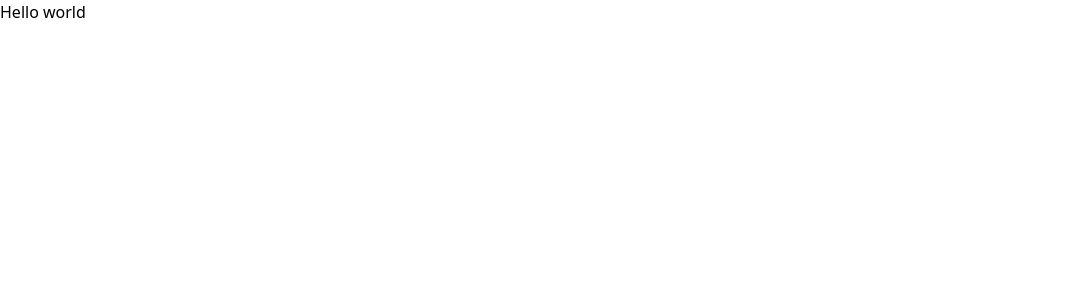
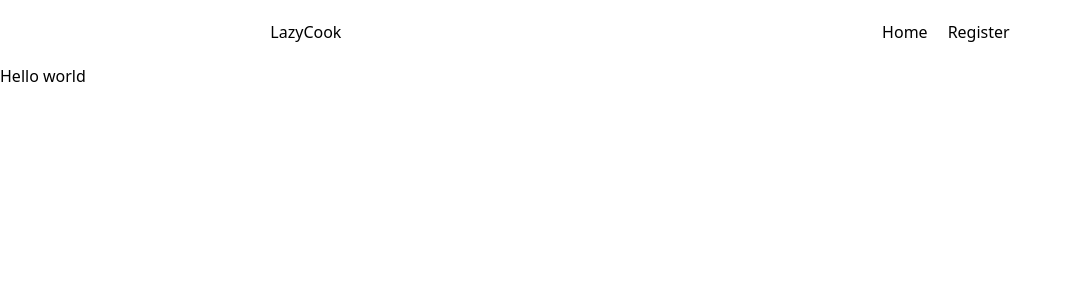
Before and after one commit to Leap-1f/LazyCook, a Next.js app in the folder frontend/: page / in a window 1280 px wide. Shown: the top 300 px of the page, without its empty margins (0-1072 px from the left). Built offline with nearby package versions, Linux system fonts and the light colour scheme.

Commit message:
Create header and layout

```diff
--- a/frontend/app/layout.tsx
+++ b/frontend/app/layout.tsx
@@ -1,6 +1,6 @@
 import type { Metadata } from "next";
 import "./globals.css";
-
+import Header from "../components/layout/header";
 export const metadata: Metadata = {
   title: "LazyCook",
   description: "The laziest cookbook.",
@@ -13,7 +13,10 @@ export default function RootLayout({
 }>) {
   return (
     <html lang="en">
-      <body>{children}</body>
+      <body>
+        <Header />
+        {children}
+      </body>
     </html>
   );
 }
--- /dev/null
+++ b/frontend/components/layout/header.tsx
@@ -0,0 +1,12 @@
+export default function Header() {
+  return (
+    <div className="flex items-center justify-around h-16 bg-white w-full">
+      <h1>LazyCook</h1>
+      {/* this is the link list */}
+      <div className="flex items-center justify-center gap-5">
+        <a>Home</a>
+        <a>Register</a>
+      </div>
+    </div>
+  );
+}
```
